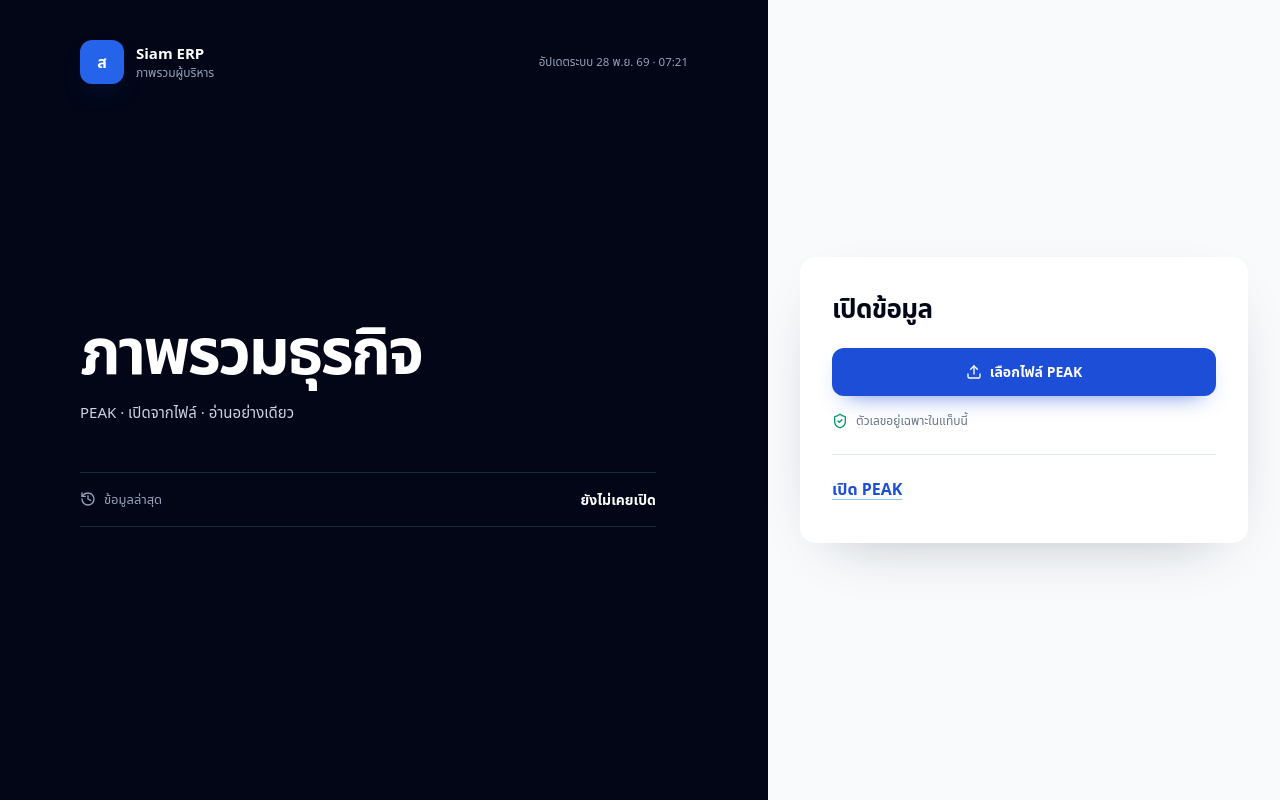
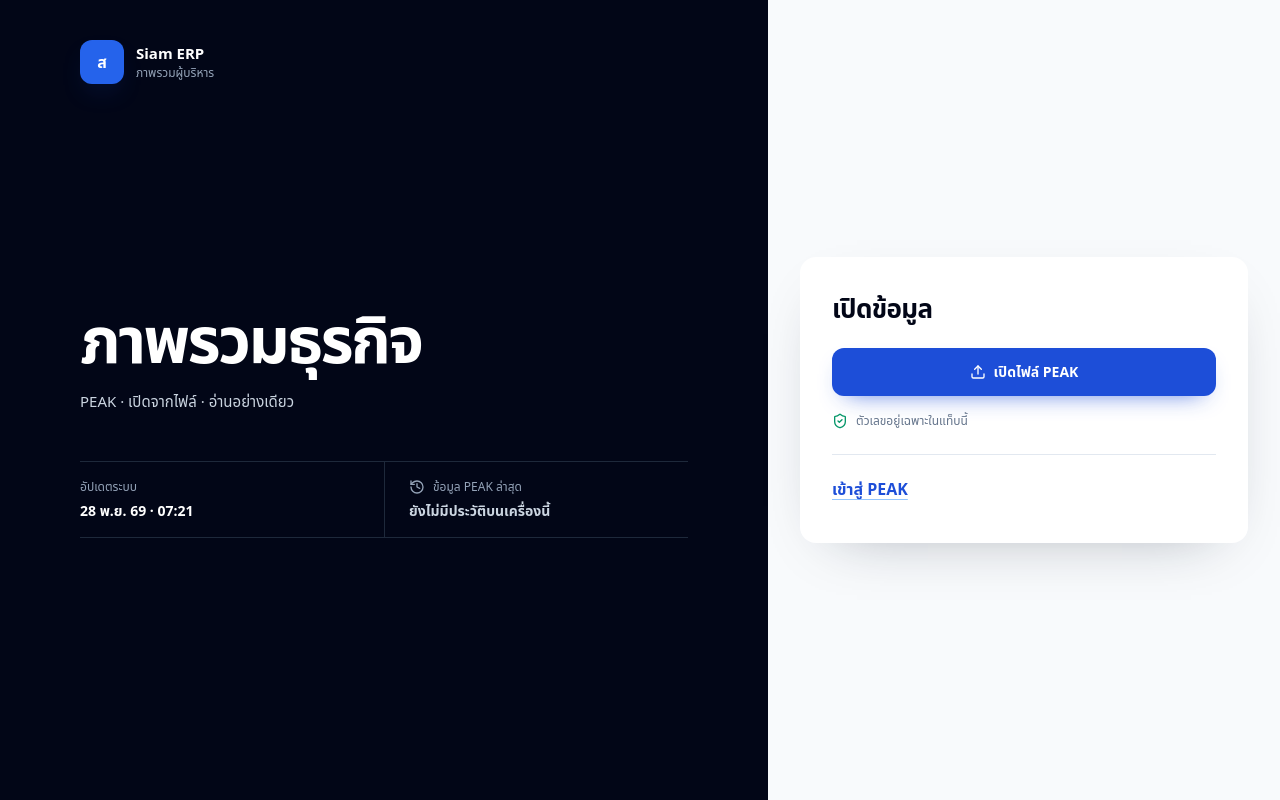
Before and after one commit to phonlapat/thai-accounting-erp-executive-prototype, a React (Vite) app: page / in a window 1280 px wide. Built offline with nearby package versions, Linux system fonts and the light colour scheme.

Commit message:
Show freshness before PEAK sign-in (#33)

```diff
--- a/src/App.tsx
+++ b/src/App.tsx
@@ -1561,26 +1561,29 @@
     return (
       <main className="grid min-h-screen bg-slate-950 text-white lg:grid-cols-[minmax(0,1.08fr)_minmax(420px,0.72fr)]">
         <section className="flex flex-col px-5 py-5 sm:px-9 sm:py-7 lg:min-h-screen lg:px-14 lg:py-10 xl:px-20" aria-label="Siam ERP">
-          <div className="flex flex-wrap items-center justify-between gap-3">
+          <div className="flex items-center">
             <div className="flex items-center gap-3">
               <span className="flex h-11 w-11 items-center justify-center rounded-xl bg-blue-600 text-base font-bold shadow-[0_12px_30px_-16px_rgba(37,99,235,0.9)]">ส</span>
               <div><p className="text-[15px] font-semibold">Siam ERP</p><p className="text-[12px] text-slate-400">ภาพรวมผู้บริหาร</p></div>
             </div>
-            <p className="text-[11.5px] tabular-nums text-slate-400">อัปเดตระบบ {peakStamp(__BUILD_AT__)}</p>
           </div>
           <div className="mt-10 max-w-2xl pb-8 sm:mt-16 lg:my-auto lg:py-12">
             <h1 className="text-balance text-[clamp(2.35rem,5vw,4.8rem)] font-semibold leading-[1.04] tracking-[-0.04em]">ภาพรวมธุรกิจ</h1>
             <p className="mt-4 max-w-[45ch] text-[15px] leading-6 text-slate-300">PEAK · เปิดจากไฟล์ · อ่านอย่างเดียว</p>
 
-            <dl className="mt-10 max-w-xl border-y border-slate-800 sm:mt-12">
-              <div className="grid gap-1 py-4 sm:grid-cols-[minmax(0,1fr)_auto] sm:items-center sm:gap-6">
-                <dt className="flex items-center gap-2 text-[13px] text-slate-400"><HistoryIcon className="h-4 w-4" />ข้อมูลล่าสุด</dt>
-                <dd className="text-[14px] font-semibold text-white sm:text-right">
+            <dl className="mt-10 grid max-w-2xl border-y border-slate-800 sm:mt-12 sm:grid-cols-2 sm:divide-x sm:divide-slate-800">
+              <div className="py-4 sm:pr-6">
+                <dt className="text-[12px] font-medium text-slate-400">อัปเดตระบบ</dt>
+                <dd className="mt-1 text-[14px] font-semibold tabular-nums text-white">{peakStamp(__BUILD_AT__)}</dd>
+              </div>
+              <div className="border-t border-slate-800 py-4 sm:border-t-0 sm:pl-6">
+                <dt className="flex items-center gap-2 text-[12px] font-medium text-slate-400"><HistoryIcon className="h-4 w-4" />ข้อมูล PEAK ล่าสุด</dt>
+                <dd className="mt-1 text-[14px] font-semibold text-white">
                   {lastPeakMeta ? <>
                     <span>ถึง {dateTH(lastPeakMeta.asOf.slice(0, 10))}</span>
                     {lastPeakFreshness ? <span className={cx('ml-2 text-[12px] font-medium', lastPeakFreshness.status === 'fresh' ? 'text-emerald-300' : lastPeakFreshness.status === 'aging' ? 'text-amber-300' : 'text-rose-300')}>· {lastPeakFreshness.label}</span> : null}
-                    <span className="mt-0.5 block text-[11.5px] font-normal text-slate-400">ตรวจล่าสุด {peakStamp(lastPeakMeta.capturedAt)}</span>
-                  </> : 'ยังไม่เคยเปิด'}
+                    <span className="mt-0.5 block text-[11.5px] font-normal tabular-nums text-slate-400">ตรวจ {peakStamp(lastPeakMeta.capturedAt)}</span>
+                  </> : <span className="text-slate-300">ยังไม่มีประวัติบนเครื่องนี้</span>}
                 </dd>
               </div>
             </dl>
@@ -1592,7 +1595,7 @@
           <div className="w-full max-w-md rounded-2xl bg-white p-6 shadow-[0_20px_60px_-36px_rgba(15,23,42,0.42)] sm:p-8">
             <h2 id="peak-gate-title" className="text-[26px] font-semibold tracking-[-0.025em]">เปิดข้อมูล</h2>
             <button type="button" onClick={() => setPeakImportOpen(true)} className="mt-5 flex h-12 w-full items-center justify-center gap-2 rounded-xl bg-blue-700 px-4 text-sm font-semibold text-white shadow-[0_10px_24px_-14px_rgba(29,78,216,0.9)] transition-[background-color,box-shadow] hover:bg-blue-800 hover:shadow-[0_12px_26px_-14px_rgba(29,78,216,0.95)] active:bg-blue-900 focus-visible:outline-none focus-visible:ring-2 focus-visible:ring-blue-600 focus-visible:ring-offset-2">
-              <UploadIcon className="h-4 w-4" />เลือกไฟล์ PEAK
+              <UploadIcon className="h-4 w-4" />เปิดไฟล์ PEAK
             </button>
             {storageIssueText ? <div className="mt-4 flex items-start gap-2 text-[12px] leading-5 text-rose-700" role="alert">
               <AlertCircleIcon className="mt-0.5 h-4 w-4 shrink-0" />
@@ -1602,7 +1605,7 @@
               <span>ตัวเลขอยู่เฉพาะในแท็บนี้</span>
             </div>}
             <div className="mt-6 border-t border-slate-200 pt-3">
-              <a href="https://secure.peakaccount.com/home" target="_blank" rel="noreferrer" className="inline-flex min-h-11 items-center font-semibold text-blue-700 underline decoration-blue-300 underline-offset-4 hover:text-blue-900 focus-visible:outline-none focus-visible:ring-2 focus-visible:ring-blue-600">เปิด PEAK</a>
+              <a href="https://secure.peakaccount.com/home" target="_blank" rel="noreferrer" className="inline-flex min-h-11 items-center font-semibold text-blue-700 underline decoration-blue-300 underline-offset-4 hover:text-blue-900 focus-visible:outline-none focus-visible:ring-2 focus-visible:ring-blue-600">เข้าสู่ PEAK</a>
             </div>
           </div>
         </section>
--- a/src/store.ts
+++ b/src/store.ts
@@ -213,6 +213,8 @@
   capturedAt: string;
 }
 
+const PEAK_META_CLOCK_SKEW_MS = 5 * 60 * 1000;
+
 export type BrowserStorageIssue = 'private-save' | 'private-clear' | 'history';
 
 export function peakMetaFromSnapshot(snapshot: AppData['peakSnapshot']): PeakSnapshotMeta | undefined {
@@ -223,8 +225,13 @@
 export function isPeakSnapshotMeta(value: unknown): value is PeakSnapshotMeta {
   if (!value || typeof value !== 'object') return false;
   const candidate = value as Partial<PeakSnapshotMeta>;
-  return typeof candidate.asOf === 'string' && Number.isFinite(Date.parse(candidate.asOf)) &&
-    typeof candidate.capturedAt === 'string' && Number.isFinite(Date.parse(candidate.capturedAt));
+  if (typeof candidate.asOf !== 'string' || typeof candidate.capturedAt !== 'string') return false;
+  const asOf = Date.parse(candidate.asOf);
+  const capturedAt = Date.parse(candidate.capturedAt);
+  const now = Date.now();
+  return Number.isFinite(asOf) && Number.isFinite(capturedAt) &&
+    asOf <= capturedAt + PEAK_META_CLOCK_SKEW_MS &&
+    capturedAt <= now + PEAK_META_CLOCK_SKEW_MS;
 }
 
 function readPeakSnapshotMeta(): PeakSnapshotMeta | undefined {
@@ -232,7 +239,13 @@
     const raw = localStorage.getItem(PEAK_META_KEY);
     if (!raw) return undefined;
     const parsed = JSON.parse(raw) as unknown;
-    if (isPeakSnapshotMeta(parsed)) return parsed;
+    if (isPeakSnapshotMeta(parsed)) {
+      const safeMeta = { asOf: parsed.asOf, capturedAt: parsed.capturedAt };
+      if (raw !== JSON.stringify(safeMeta)) {
+        try { localStorage.setItem(PEAK_META_KEY, JSON.stringify(safeMeta)); } catch { /* valid history remains readable */ }
+      }
+      return safeMeta;
+    }
     localStorage.removeItem(PEAK_META_KEY);
   } catch {
     /* optional, non-financial browser history */
```
Also changed, not shown: 2 other files (tests, documents, lock files or other folders).
